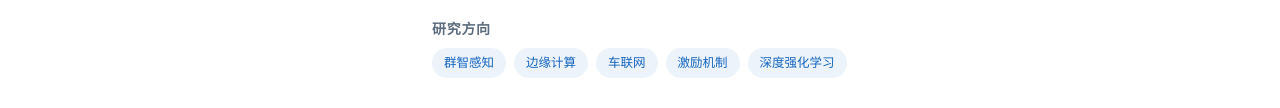
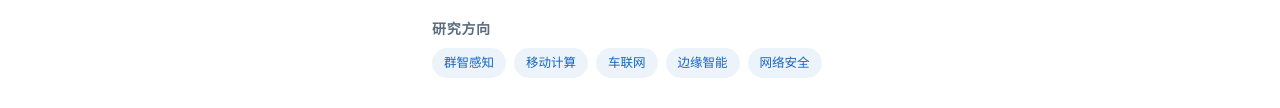
Before and after one commit to ZhenningWang-CS/ZhenningWang-CS.github.io, a plain HTML site: page index.html in a window 1280 px wide. Shown: the part 307-415 px from the top of the page. Drawn offline with Linux system fonts and the light colour scheme.

Commit message:
index.html

```diff
--- a/index.html
+++ b/index.html
@@ -69,10 +69,10 @@
                         <h3 data-zh="研究方向" data-en="Research Interests">研究方向</h3>
                         <div class="tag-list">
                             <span class="tag" data-zh="群智感知" data-en="Crowdsensing">群智感知</span>
-                            <span class="tag" data-zh="边缘计算" data-en="Edge Computing">边缘计算</span>
+                            <span class="tag" data-zh="边缘计算" data-en="Edge Computing">移动计算</span>
                             <span class="tag" data-zh="车联网" data-en="Vehicular Networks">车联网</span>
-                            <span class="tag" data-zh="激励机制" data-en="Incentive Mechanism">激励机制</span>
-                            <span class="tag" data-zh="深度强化学习" data-en="Deep Reinforcement Learning">深度强化学习</span>
+                            <span class="tag" data-zh="激励机制" data-en="Incentive Mechanism">边缘智能</span>
+                            <span class="tag" data-zh="深度强化学习" data-en="Deep Reinforcement Learning">网络安全</span>
                         </div>
                     </div>
                 </div>
```
